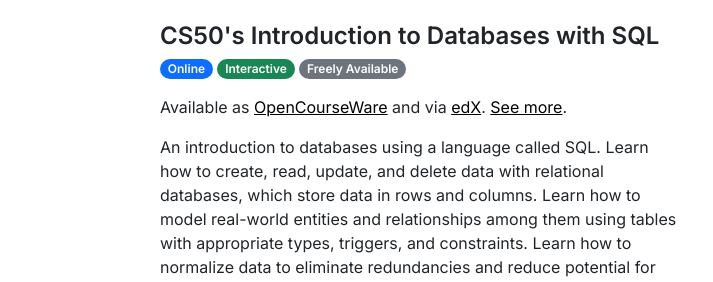
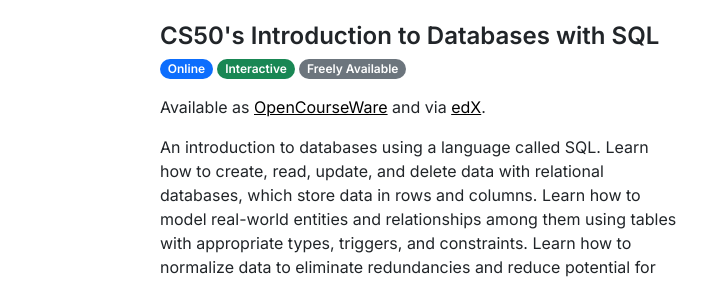
Before and after one commit to CarterZenke/jekyll-carterzenke.me, a Jekyll site: the page built from design.html, in a window 1280 px wide. Shown: the part 354-636 px from the top of the page, without its empty margins (219-932 px from the left). Built offline with Jekyll 4.4.1, drawn with Linux system fonts in a browser that asks for light colours; nearby versions of some CDN libraries; comment, search, counter and statistics services are not loaded.

Commit message:
remove "see more"

```diff
--- a/design.html
+++ b/design.html
@@ -12,7 +12,7 @@
                 <span class="badge rounded-pill text-bg-success">Interactive</span>
                 <span class="badge rounded-pill text-bg-secondary">Freely Available</span>
             </p>
-            <p>Available as <a href="https://cs50.harvard.edu/sql">OpenCourseWare</a> and via <a href="https://cs50.edx.org/sql">edX</a>. <a href="/design/sql">See more</a>.</p>
+            <p>Available as <a href="https://cs50.harvard.edu/sql">OpenCourseWare</a> and via <a href="https://cs50.edx.org/sql">edX</a>.
             <p>An introduction to databases using a language called SQL. Learn how to create, read, update, and delete data with relational databases, which store data in rows and columns. Learn how to model real-world entities and relationships among them using tables with appropriate types, triggers, and constraints. Learn how to normalize data to eliminate redundancies and reduce potential for errors. Learn how to join tables together using primary and foreign keys. Learn how to automate searches with views and expedite searches with indexes. Learn how to connect SQL with other languages like Python and Java. Course begins with SQLite for portability’s sake and ends with introductions to PostgreSQL and MySQL for scalability’s sake as well. Assignments inspired by real-world datasets.</p>
             <h5 style="font-weight: 600">Videos</h5>
             <ul>
```
